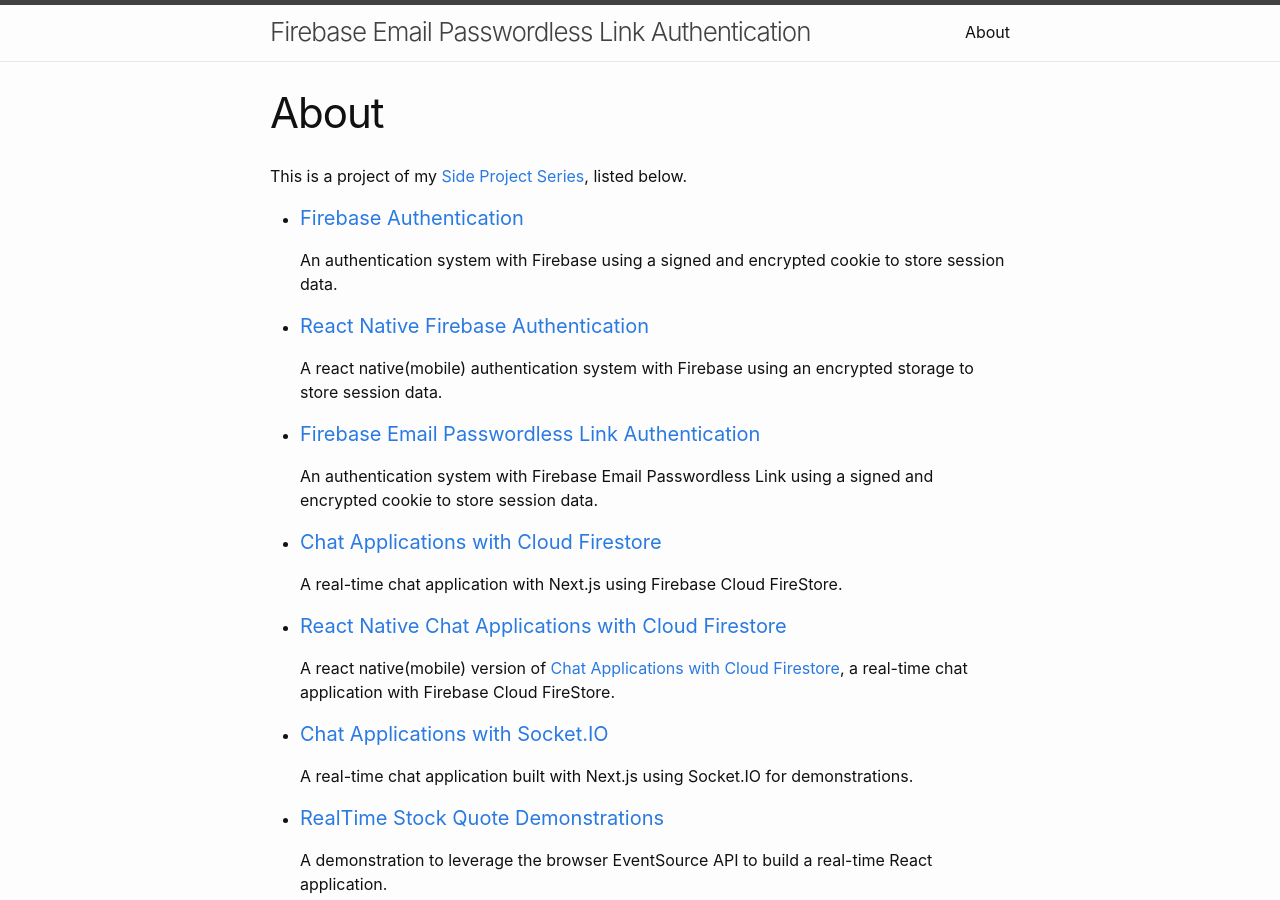
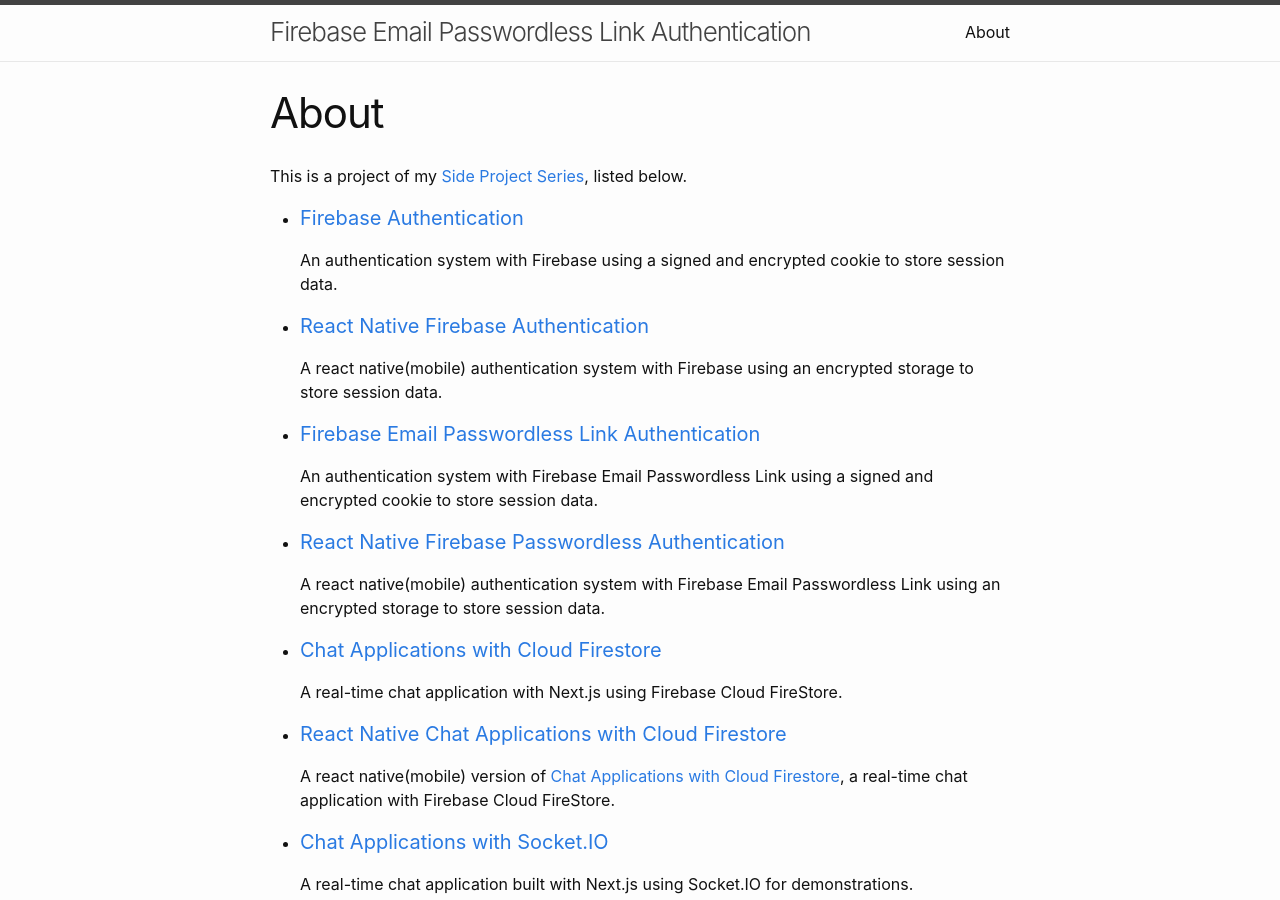
Before and after one commit to jglchen/firebase-auth-email, a Jekyll site: the page built from about.md, in a window 1280 px wide and 900 px high. Built offline with Jekyll 4.4.1, drawn with Linux system fonts in a browser that asks for light colours.

Commit message:
Update about.md

```diff
--- a/about.md
+++ b/about.md
@@ -14,6 +14,9 @@ This is a project of my [Side Project Series](https://jglchen.github.io/), liste
 
 - #### [Firebase Email Passwordless Link Authentication](https://jglchen.github.io/firebase-auth-email/)
     An authentication system with Firebase Email Passwordless Link using a signed and encrypted cookie to store session data.
+
+- #### [React Native Firebase Passwordless Authentication](https://jglchen.github.io/react-native-firebase-auth-email/)
+    A react native(mobile) authentication system with Firebase Email Passwordless Link using an encrypted storage to store session data.
 
 - #### [Chat Applications with Cloud Firestore](https://jglchen.github.io/firestore-realtime-chat/)
     A real-time chat application with Next.js using Firebase Cloud FireStore.
```
